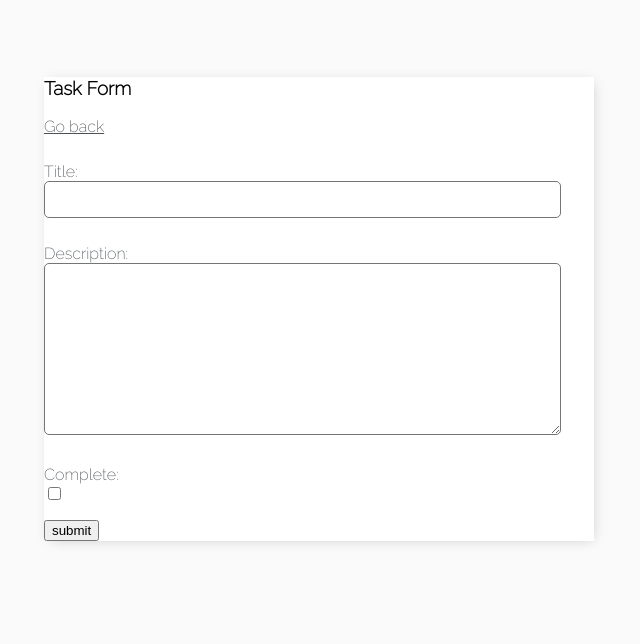
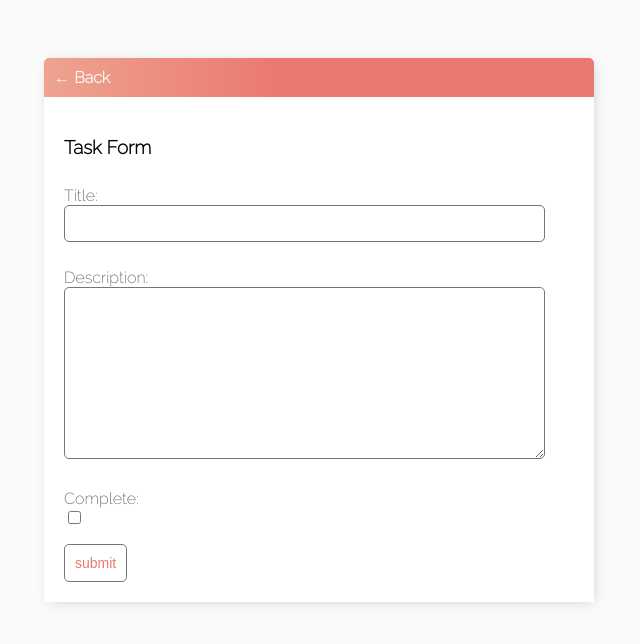
Before and after one commit to Wainhouse/Todo, a Django app: page /task-create/ in a window 1280 px wide. Shown: the top 644 px of the page, without its empty margins (321-961 px from the left). Run offline with Django 3.2, Linux system fonts and the light colour scheme; a user stored in the database is signed in.

Commit message:
Finished CSS. Need to properly format code

```diff
--- a/todo_list/base/templates/base/Task_form.html
+++ b/todo_list/base/templates/base/Task_form.html
@@ -1,12 +1,17 @@
 {% extends 'base/main.html'%}
 {% block content %}
 
-<h3>Task Form</h3>
-<a href="{% url 'tasks' %}">Go back</a>
-<form method="POST" action="">
-    {% csrf_token %}
-    {{form.as_p}}
-    <input type="submit" value="submit">
-</form>
+<div class="header-bar">
+    <a href="{% url 'tasks' %}">&#8592; Back</a>
+</div>
+
+<div class="card-body">
+    <h3>Task Form</h3>
+    <form method="POST" action="">
+        {% csrf_token %}
+        {{form.as_p}}
+        <input class="button" type="submit" value="submit">
+    </form>
+</div>
 
 {% endblock content %}
--- a/todo_list/base/templates/base/main.html
+++ b/todo_list/base/templates/base/main.html
@@ -30,7 +30,11 @@
 
         a,
         p {
-            color: #4b5156;
+            color: #4b5156
+        }
+
+        a {
+            font-weight: 600;
         }
 
         .container {
@@ -110,6 +114,10 @@
             text-decoration: none;
         }
 
+        .card-body {
+            padding: 20px;
+        }
+
         input[type=text],
         input[type=password],
         textarea {
```
Also changed, not shown: todo_list/base/templates/base/login.html (+11 -9 lines), todo_list/base/templates/base/register.html (+19 -7 lines), todo_list/base/templates/base/task_confirm_delete.html (+12 -6 lines), README.md, todo_list/db.sqlite3.
